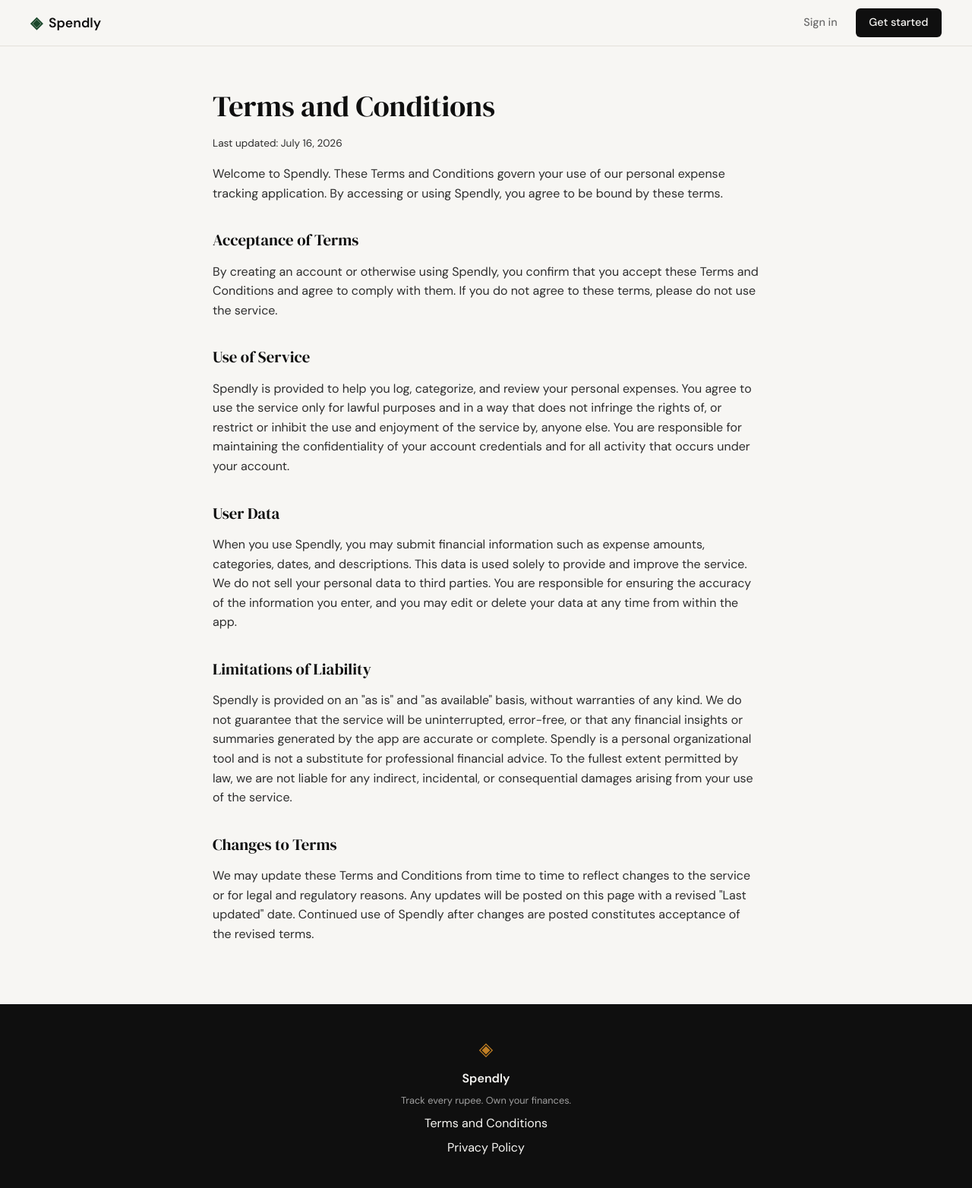
After one commit to Chizzle001/spendly, a Flask app: page /terms in a window 1280 px wide. The commit adds this page. Shown: the whole page at 76% size. Run offline with Flask 3, Linux system fonts and the light colour scheme.

Commit message:
landing: add terms and conditions page and route

```diff
--- a/app.py
+++ b/app.py
@@ -20,6 +20,11 @@ def register():
 @app.route("/login")
 def login():
     return render_template("login.html")
+
+
+@app.route("/terms")
+def terms():
+    return render_template("terms.html")
 
 
 # ------------------------------------------------------------------ #
--- a/static/css/style.css
+++ b/static/css/style.css
@@ -508,6 +508,51 @@ a { color: inherit; text-decoration: none; }
 }
 
 /* ------------------------------------------------------------------ */
+/* Legal pages                                                         */
+/* ------------------------------------------------------------------ */
+
+.legal-page {
+    padding: 3rem 2rem 4rem;
+}
+
+.legal-inner {
+    max-width: 720px;
+    margin: 0 auto;
+}
+
+.legal-title {
+    font-family: var(--font-display);
+    font-size: 2.4rem;
+    font-weight: 400;
+    color: var(--ink);
+    margin-bottom: 0.5rem;
+}
+
+.legal-updated {
+    font-size: 0.85rem;
+    color: var(--ink-faint);
+    margin-bottom: 1.5rem;
+}
+
+.legal-intro {
+    color: var(--ink-soft);
+    margin-bottom: 2rem;
+}
+
+.legal-page h2 {
+    font-family: var(--font-display);
+    font-size: 1.3rem;
+    font-weight: 400;
+    color: var(--ink);
+    margin: 2rem 0 0.75rem;
+}
+
+.legal-page p {
+    color: var(--ink-soft);
+    margin-bottom: 1rem;
+}
+
+/* ------------------------------------------------------------------ */
 /* Responsive                                                          */
 /* ------------------------------------------------------------------ */
 
--- a/templates/base.html
+++ b/templates/base.html
@@ -34,7 +34,7 @@
             <span class="brand-icon">◈</span>
             <span class="footer-name">Spendly</span>
             <p class="footer-copy">Track every rupee. Own your finances.</p>
-            <a href="#">Terms and Conditions</a>
+            <a href="{{ url_for('terms') }}">Terms and Conditions</a>
             <a href="#">Privacy Policy</a>
         </div>
     </footer>
--- /dev/null
+++ b/templates/terms.html
@@ -0,0 +1,68 @@
+{% extends "base.html" %}
+
+{% block title %}Terms and Conditions — Spendly{% endblock %}
+
+{% block content %}
+
+<section class="legal-page">
+    <div class="legal-inner">
+        <h1 class="legal-title">Terms and Conditions</h1>
+        <p class="legal-updated">Last updated: July 16, 2026</p>
+
+        <p class="legal-intro">
+            Welcome to Spendly. These Terms and Conditions govern your use of our
+            personal expense tracking application. By accessing or using Spendly,
+            you agree to be bound by these terms.
+        </p>
+
+        <h2>Acceptance of Terms</h2>
+        <p>
+            By creating an account or otherwise using Spendly, you confirm that you
+            accept these Terms and Conditions and agree to comply with them. If you
+            do not agree to these terms, please do not use the service.
+        </p>
+
+        <h2>Use of Service</h2>
+        <p>
+            Spendly is provided to help you log, categorize, and review your personal
+            expenses. You agree to use the service only for lawful purposes and in a
+            way that does not infringe the rights of, or restrict or inhibit the use
+            and enjoyment of the service by, anyone else. You are responsible for
+            maintaining the confidentiality of your account credentials and for all
+            activity that occurs under your account.
+        </p>
+
+        <h2>User Data</h2>
+        <p>
+            When you use Spendly, you may submit financial information such as
+            expense amounts, categories, dates, and descriptions. This data is used
+            solely to provide and improve the service. We do not sell your personal
+            data to third parties. You are responsible for ensuring the accuracy of
+            the information you enter, and you may edit or delete your data at any
+            time from within the app.
+        </p>
+
+        <h2>Limitations of Liability</h2>
+        <p>
+            Spendly is provided on an "as is" and "as available" basis, without
+            warranties of any kind. We do not guarantee that the service will be
+            uninterrupted, error-free, or that any financial insights or summaries
+            generated by the app are accurate or complete. Spendly is a personal
+            organizational tool and is not a substitute for professional financial
+            advice. To the fullest extent permitted by law, we are not liable for
+            any indirect, incidental, or consequential damages arising from your
+            use of the service.
+        </p>
+
+        <h2>Changes to Terms</h2>
+        <p>
+            We may update these Terms and Conditions from time to time to reflect
+            changes to the service or for legal and regulatory reasons. Any updates
+            will be posted on this page with a revised "Last updated" date. Continued
+            use of Spendly after changes are posted constitutes acceptance of the
+            revised terms.
+        </p>
+    </div>
+</section>
+
+{% endblock %}
```
